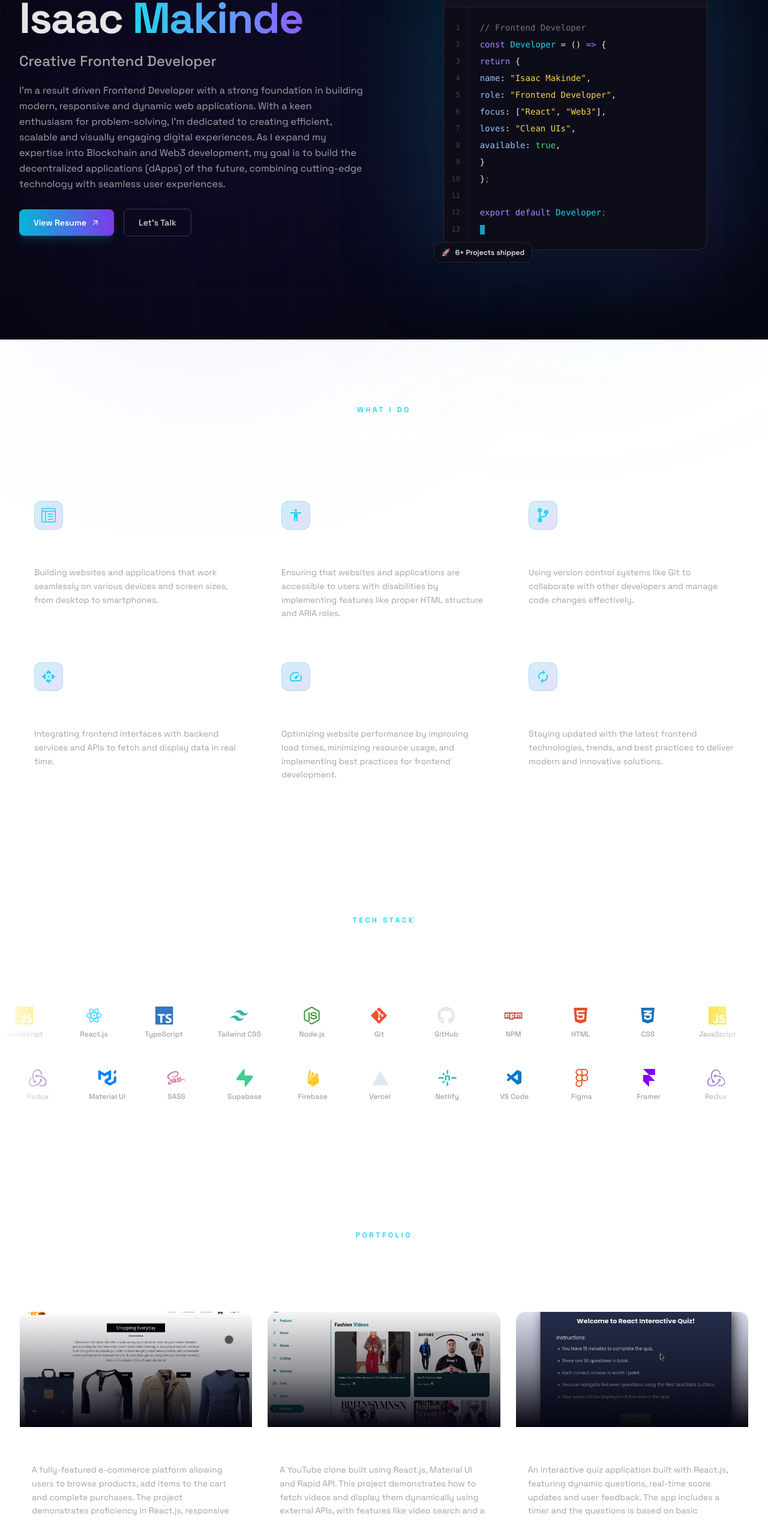
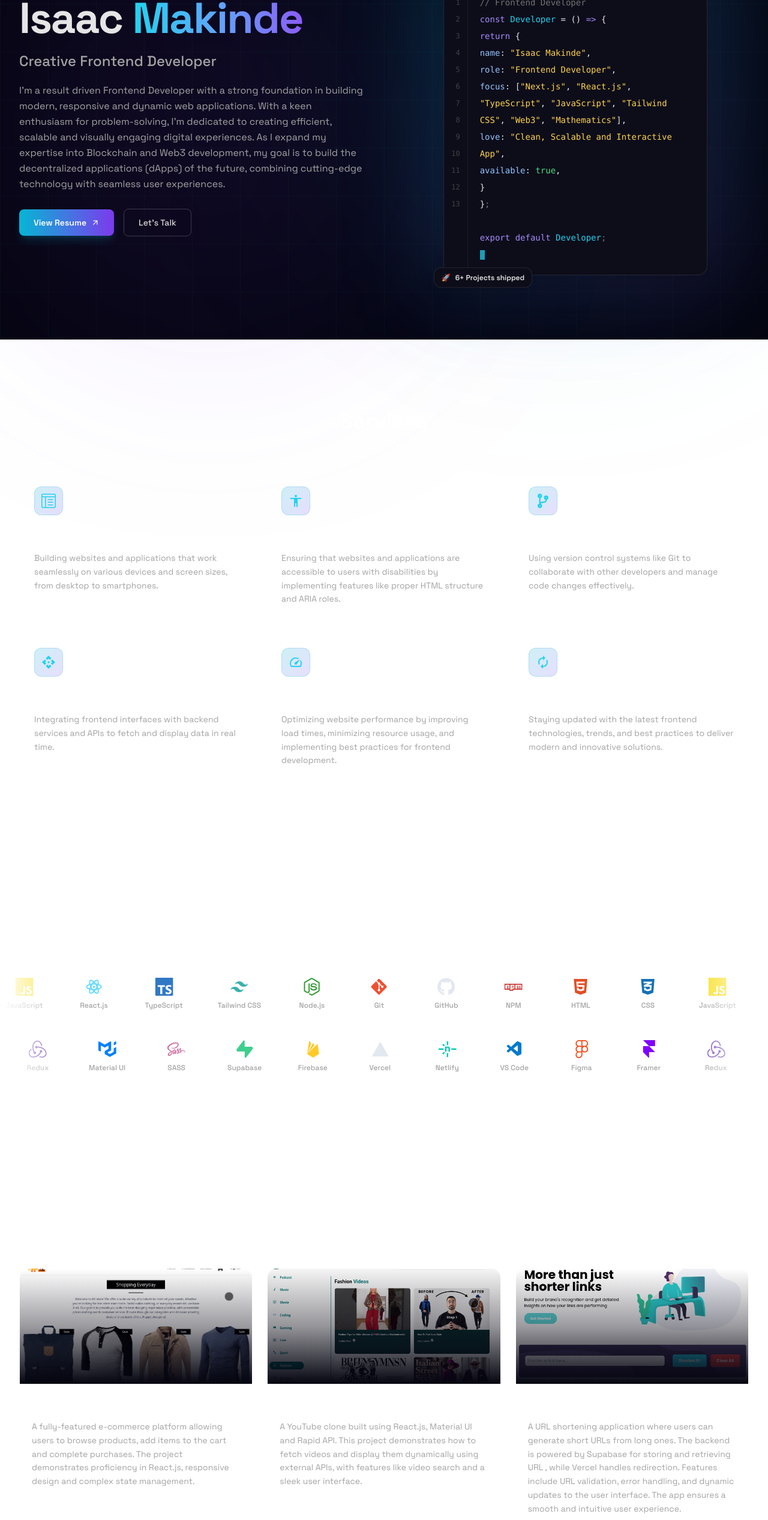
Before and after one commit to Oluwa-Laughter/isaacmakinde, a React (Vite) app: page / in a window 1280 px wide. Shown: the part 234-2768 px from the top of the page at 60% size. Built offline with nearby package versions, Linux system fonts and the light colour scheme.

Commit message:
updated new projects, fixed styling and spacing

```diff
--- a/src/App.jsx
+++ b/src/App.jsx
@@ -25,17 +25,18 @@ const App = () => {
 
       <NavBar />
 
-      <main className="container mx-auto px-6 lg:px-8">
-        <Hero />
-        <Services />
-      </main>
+      <main>
+        <div className="container mx-auto px-6 lg:px-8">
+          <Hero />
+          <Services />
+        </div>
 
-      {/* Skills is full-width for the marquee scroll effect */}
-      <Skills />
+        <Skills />
 
-      <main className="container mx-auto px-6 lg:px-8">
-<Projects />
-        <Contact />
+        <div className="container mx-auto px-6 lg:px-8">
+          <Projects />
+          <Contact />
+        </div>
       </main>
 
       <Footer />
--- a/src/components/Contact.jsx
+++ b/src/components/Contact.jsx
@@ -34,9 +34,6 @@ const Contact = () => {
         viewport={{ once: true }}
         className="text-center mb-12"
       >
-        <span className="text-xs font-semibold tracking-[0.3em] text-cyan-400 uppercase">
-          Get in touch
-        </span>
         <h2 className="mt-3 text-4xl font-bold text-white">
           Let&apos;s Connect
         </h2>
--- a/src/components/Hero.jsx
+++ b/src/components/Hero.jsx
@@ -11,16 +11,12 @@ const fadeUp = (delay) => ({
   },
 });
 
-const CodeLine = ({ children }) => (
-  <div className="leading-7">{children}</div>
-);
+const CodeLine = ({ children }) => <div className="leading-7">{children}</div>;
 
 const Kw = ({ children }) => (
   <span className="text-violet-400">{children}</span>
 );
-const Fn = ({ children }) => (
-  <span className="text-cyan-400">{children}</span>
-);
+const Fn = ({ children }) => <span className="text-cyan-400">{children}</span>;
 const Str = ({ children }) => (
   <span className="text-amber-300">"{children}"</span>
 );
@@ -55,7 +51,12 @@ const CodePanel = () => (
     {/* Floating badge — bottom left */}
     <motion.div
       animate={{ y: [0, 6, 0] }}
-      transition={{ duration: 3.5, repeat: Infinity, ease: "easeInOut", delay: 0.5 }}
+      transition={{
+        duration: 3.5,
+        repeat: Infinity,
+        ease: "easeInOut",
+        delay: 0.5,
+      }}
       className="absolute -bottom-4 -left-4 z-10 flex items-center gap-2 bg-[#0d0d1a] border border-white/10 rounded-xl px-3 py-2 text-xs font-semibold shadow-lg"
     >
       <span className="text-violet-400">🚀</span>
@@ -118,16 +119,26 @@ const CodePanel = () => (
             <Plain>{"    "}</Plain>
             <Prop>focus</Prop>
             <Plain>: [</Plain>
-            <Str>React</Str>
+            <Str>Next.js</Str>
+            <Plain>, </Plain>
+            <Str>React.js</Str>
+            <Plain>, </Plain>
+            <Str>TypeScript</Str>
+            <Plain>, </Plain>
+            <Str>JavaScript</Str>
+            <Plain>, </Plain>
+            <Str>Tailwind CSS</Str>
             <Plain>, </Plain>
             <Str>Web3</Str>
+            <Plain>, </Plain>
+            <Str>Mathematics</Str>
             <Plain>],</Plain>
           </CodeLine>
           <CodeLine>
             <Plain>{"    "}</Plain>
-            <Prop>loves</Prop>
+            <Prop>love</Prop>
             <Plain>: </Plain>
-            <Str>Clean UIs</Str>
+            <Str>Clean, Scalable and Interactive App</Str>
             <Plain>,</Plain>
           </CodeLine>
           <CodeLine>
@@ -138,7 +149,10 @@ const CodePanel = () => (
             <Plain>,</Plain>
           </CodeLine>
           <CodeLine>
-            <Plain>{"  "}{"}"}</Plain>
+            <Plain>
+              {"  "}
+              {"}"}
+            </Plain>
           </CodeLine>
           <CodeLine>
             <Plain>{"}"}</Plain>
--- a/src/components/NavBar.jsx
+++ b/src/components/NavBar.jsx
@@ -27,7 +27,7 @@ const NavBar = () => {
       transition={{ duration: 0.6, ease: "easeOut" }}
       className={`sticky top-0 z-50 w-full transition-all duration-300 ${
         scrolled
-          ? "bg-[#050510]/80 backdrop-blur-xl border-b border-white/10 py-3"
+          ? "bg-[#050510]/80 backdrop-blur-xl py-3"
           : "py-5"
       }`}
     >
--- a/src/components/Projects.jsx
+++ b/src/components/Projects.jsx
@@ -13,12 +13,7 @@ const Projects = () => {
         viewport={{ once: true }}
         className="text-center mb-16"
       >
-        <span className="text-xs font-semibold tracking-[0.3em] text-cyan-400 uppercase">
-          Portfolio
-        </span>
-        <h2 className="mt-3 text-4xl font-bold text-white">
-          Featured Projects
-        </h2>
+        <h2 className="mt-3 text-4xl font-bold text-white">Projects</h2>
       </motion.div>
 
       <div className="grid grid-cols-1 md:grid-cols-2 lg:grid-cols-3 gap-6">
--- a/src/components/Services.jsx
+++ b/src/components/Services.jsx
@@ -23,9 +23,6 @@ const Services = () => {
         viewport={{ once: true }}
         className="text-center mb-16"
       >
-        <span className="text-xs font-semibold tracking-[0.3em] text-cyan-400 uppercase">
-          What I Do
-        </span>
         <h2 className="mt-3 text-4xl font-bold text-white">Services</h2>
       </motion.div>
 
--- a/src/components/Skills.jsx
+++ b/src/components/Skills.jsx
@@ -59,7 +59,10 @@ const SkillCard = ({ skill }) => (
 
 const Skills = () => {
   return (
-    <section id="skills" className="border-b border-white/10 py-24 overflow-hidden">
+    <section
+      id="skills"
+      className="border-b border-white/10 py-24 overflow-hidden"
+    >
       <motion.div
         initial={{ opacity: 0, y: 30 }}
         whileInView={{ opacity: 1, y: 0 }}
@@ -67,9 +70,6 @@ const Skills = () => {
         viewport={{ once: true }}
         className="text-center mb-16"
       >
-        <span className="text-xs font-semibold tracking-[0.3em] text-cyan-400 uppercase">
-          Tech Stack
-        </span>
         <h2 className="mt-3 text-4xl font-bold text-white">Skills</h2>
       </motion.div>
 
--- a/src/constants/index.js
+++ b/src/constants/index.js
@@ -78,7 +78,13 @@ export const PROJECTS = [
     image: project1,
     description:
       "A fully-featured e-commerce platform allowing users to browse products, add items to the cart and complete purchases. The project demonstrates proficiency in React.js, responsive design and complex state management.",
-    technologies: ["React.js", "JavaScript", "TailwindCss", "Redux", "Node.js"],
+    technologies: [
+      "React.js",
+      "JavaScript",
+      "Tailwind CSS",
+      "Redux",
+      "Node.js",
+    ],
     github: "https://github.com/Oluwa-Laughter/iM-store",
     live: "https://imstore.vercel.app/",
   },
@@ -91,33 +97,6 @@ export const PROJECTS = [
     github: "https://github.com/Oluwa-Laughter/streamnest",
     live: "https://isaac-streamnest.vercel.app/",
   },
-  {
-    title: "React Interactive Quiz App",
-    image: project3,
-    description:
-      "An interactive quiz application built with React.js, featuring dynamic questions, real-time score updates and user feedback. The app includes a timer and the questions is based on basic knowledge of React.js, state management and event handling.",
-    technologies: ["React.js", "JavaScript", "CSS"],
-    github: "https://github.com/Oluwa-Laughter/react-interactive-quiz-app",
-    live: "https://isaac-react-quiz.vercel.app/",
-  },
-  {
-    title: "Interactive Card Details",
-    image: project4,
-    description:
-      "A form validation app that allows users to input ATM card details, including cardholder name, card number, expiry date, and CVC. The form updates in real time, with error handling for empty fields and incorrect input formats. The design is responsive, offering optimal layouts for various screen sizes.",
-    technologies: ["React.js", "Form Validation", "JavaScript", "CSS"],
-    github: "https://github.com/Oluwa-Laughter/interactive-card-details",
-    live: "https://isaac-interactive-card.vercel.app/",
-  },
-  {
-    title: "Product Card Details",
-    image: project5,
-    description:
-      "A product card details application built with React, utilizing useState and useEffect hooks for state management and styled-components for styling. Features include adding/removing items from the cart, updating quantity, order confirmation, and resetting the cart. The design is responsive, with hover and focus states for interactivity.",
-    technologies: ["React.js", "Styled-components", "JavaScript", "CSS"],
-    github: "https://github.com/Oluwa-Laughter/product-card-details",
-    live: "https://isaac-product-card-details.vercel.app/",
-  },
 
   {
     title: "Shortly",
@@ -129,9 +108,50 @@ export const PROJECTS = [
       "Supabase",
       "Vercel",
       "JavaScript",
-      "TailwindCss",
+      "Tailwind CSS",
     ],
     github: "https://github.com/Oluwa-Laughter/shortly",
     live: "https://im-short.vercel.app/",
   },
+
+  {
+    title: "PayAPI",
+    image: project4,
+    description:
+      "A multi-page payment API landing site built with React.js and React Router. Features smooth client-side navigation across multiple pages including pricing plans and developer-focused content, with a fully responsive layout optimized for all screen sizes.",
+    technologies: [
+      "React.js",
+      "React Router",
+      "JavaScript",
+      "Tailwind CSS",
+      "Vercel",
+    ],
+    github: "https://github.com/Oluwa-Laughter/payapi",
+    live: "https://isaac-payapi.vercel.app",
+  },
+  {
+    title: "Rock, Paper, Scissors",
+    image: project5,
+    description:
+      "A Rock, Paper, Scissors game built as a Frontend Mentor challenge using React.js, React Router and Tailwind CSS. Features include playing against the computer, a bonus Rock, Paper, Scissors, Lizard, Spock mode, persistent score tracking across page refreshes, and a responsive layout for all screen sizes.",
+    technologies: [
+      "React.js",
+      "React Router",
+      "Tailwind CSS",
+      "Vite",
+      "Netlify",
+    ],
+    github: "https://github.com/Oluwa-Laughter/rock-paper-scissors",
+    live: "https://isaac-rps-game.netlify.app/",
+  },
+
+  {
+    title: "React Interactive Quiz App",
+    image: project3,
+    description:
+      "An interactive quiz application built with React.js, featuring dynamic questions, real-time score updates and user feedback. The app includes a timer and the questions is based on basic knowledge of React.js, state management and event handling.",
+    technologies: ["React.js", "JavaScript", "CSS"],
+    github: "https://github.com/Oluwa-Laughter/react-interactive-quiz-app",
+    live: "https://isaac-react-quiz.vercel.app/",
+  },
 ];
```
Also changed, not shown: src/assets/projects/project4.png, src/assets/projects/project5.png.
